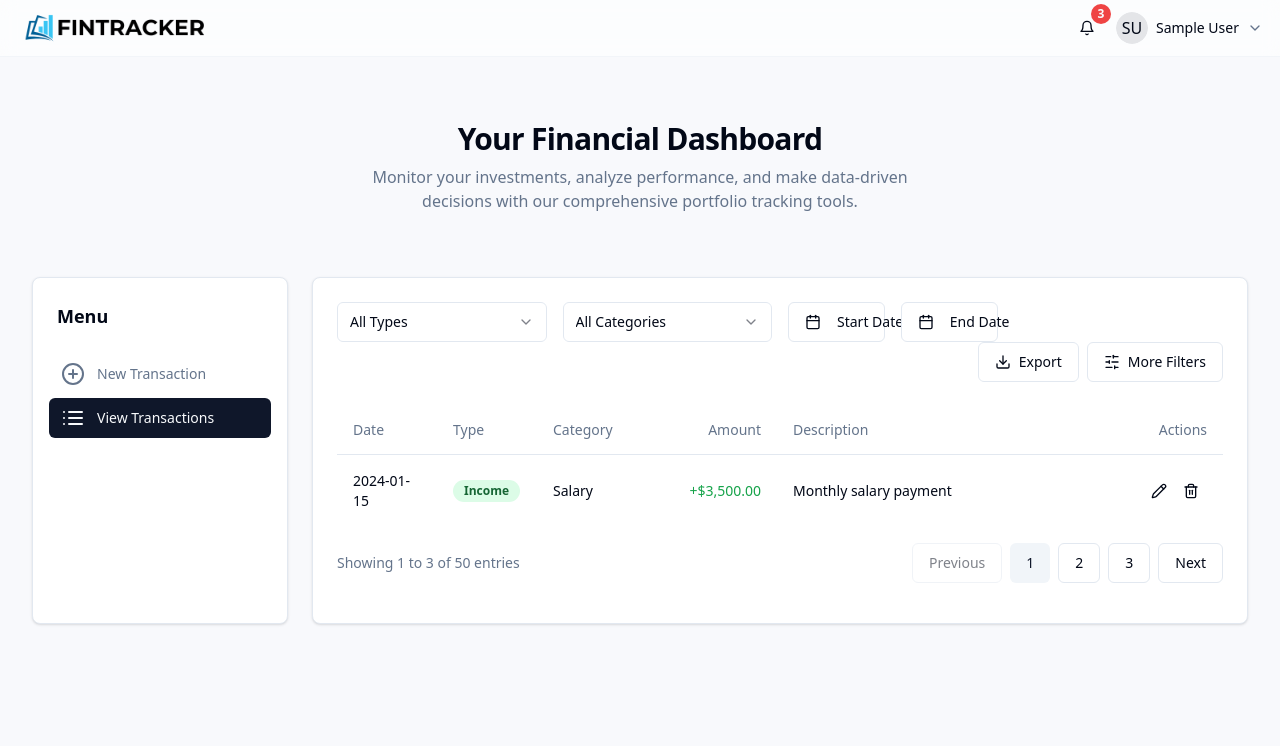
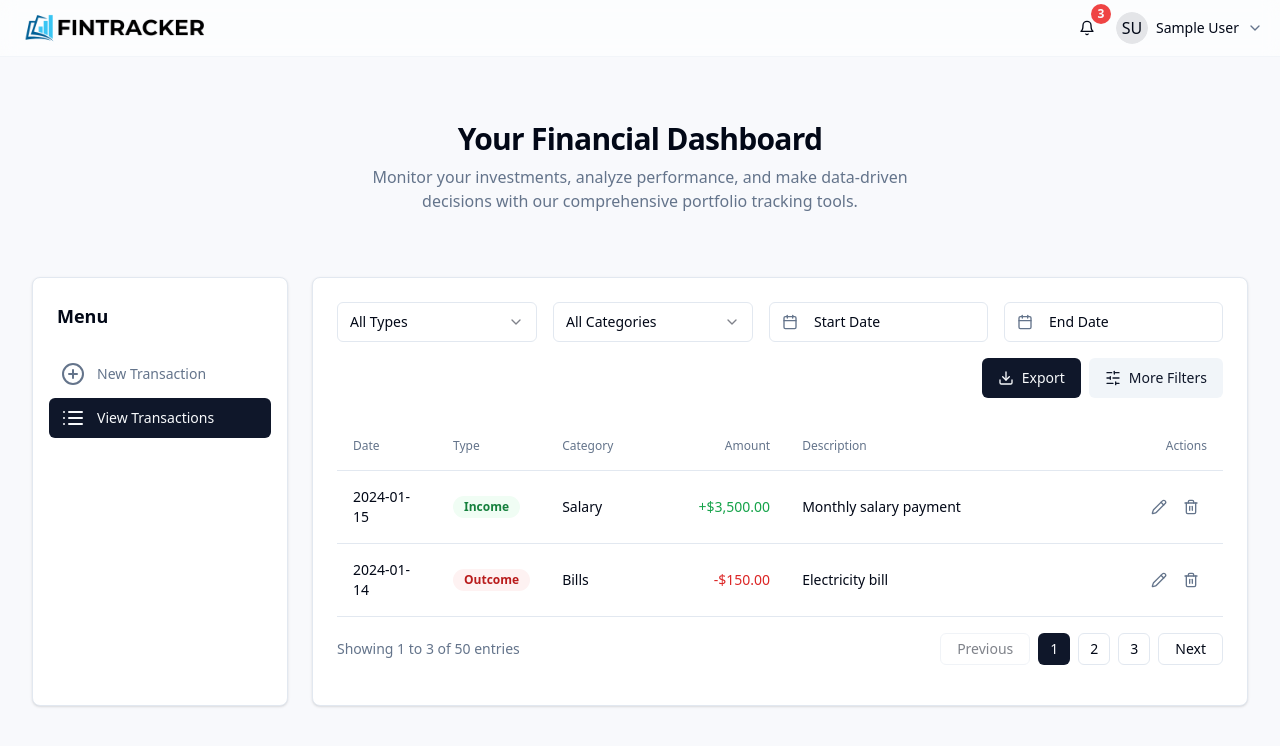
Before and after one commit to odagora/personal-finance-goals-tracker, a React (Vite) app in the folder frontend/: page /transactions in a window 1280 px wide. Shown: the top 746 px of the page. Built offline with nearby package versions, Linux system fonts and the light colour scheme; no server answers; sample sign-in values are in the browser's storage.

Commit message:
feat(ui): enhance transaction list page styling and components

```diff
--- a/frontend/src/components/common/TopNav/index.tsx
+++ b/frontend/src/components/common/TopNav/index.tsx
@@ -9,7 +9,7 @@ export function TopNav() {
 
   return (
     <header className="sticky top-0 z-50 w-full border-b border-border/40 bg-background/95 backdrop-blur supports-[backdrop-filter]:bg-background/60">
-      <div className="container flex h-14 max-w-screen-2xl items-center px-4">
+      <div className="container flex h-14 max-w-screen-xl items-center px-4">
         <div className="flex items-center">
           <Link to="/" className="flex items-center">
             <img src={Logo} alt="Fintracker" className="h-8 w-auto" />
--- a/frontend/src/pages/Transactions/ListTransactions.tsx
+++ b/frontend/src/pages/Transactions/ListTransactions.tsx
@@ -7,7 +7,7 @@ import { TransactionPagination } from './components/TransactionPagination';
 
 export function ListTransactions() {
   return (
-    <div className="min-h-screen bg-[#F8F9FC] max-w-screen-2xl mx-auto">
+    <div className="min-h-screen bg-[#F8F9FC] max-w-screen-xl mx-auto">
       <TopNav />
 
       {/* Header section with constrained width */}
@@ -31,10 +31,10 @@ export function ListTransactions() {
         </div>
         <main className="flex-1 min-w-0">
           <div className="mx-auto w-full">
-            <div className="rounded-lg border bg-white shadow overflow-x-auto">
+            <div className="rounded-lg border bg-white shadow">
               <div className="p-4 lg:p-6">
                 <TransactionFilters />
-                <div className="relative w-full">
+                <div className="relative w-full overflow-x-auto">
                   <div className="min-w-full inline-block align-middle">
                     <TransactionTable />
                   </div>
--- a/frontend/src/pages/Transactions/components/TransactionFilters.tsx
+++ b/frontend/src/pages/Transactions/components/TransactionFilters.tsx
@@ -13,12 +13,12 @@ import { Calendar as CalendarIcon, Download, SlidersHorizontal } from 'lucide-re
 
 export function TransactionFilters() {
   return (
-    <div className="mb-6 space-y-4 lg:space-y-0">
+    <div className="mb-6">
       {/* Types and Categories */}
-      <div className="grid grid-cols-1 lg:grid-cols-4 gap-4">
+      <div className="grid grid-cols-1 lg:grid-cols-[repeat(2,200px)_1fr] gap-4 mb-4">
         <Select>
-          <SelectTrigger>
-            <SelectValue placeholder="All Types" />
+          <SelectTrigger className="h-10 bg-white hover:bg-accent focus:ring-0">
+            <SelectValue placeholder="All Types" className="text-sm" />
           </SelectTrigger>
           <SelectContent>
             <SelectItem value="all">All Types</SelectItem>
@@ -28,8 +28,8 @@ export function TransactionFilters() {
         </Select>
 
         <Select>
-          <SelectTrigger>
-            <SelectValue placeholder="All Categories" />
+          <SelectTrigger className="h-10 bg-white hover:bg-accent focus:ring-0">
+            <SelectValue placeholder="All Categories" className="text-sm" />
           </SelectTrigger>
           <SelectContent>
             <SelectItem value="all">All Categories</SelectItem>
@@ -46,16 +46,16 @@ export function TransactionFilters() {
               <Button
                 variant="outline"
                 className={cn(
-                  'w-full justify-start text-left font-normal',
+                  'h-10 w-full justify-start bg-white px-3 text-left text-sm font-normal hover:bg-accent',
                   !Date && 'text-muted-foreground'
                 )}
               >
-                <CalendarIcon className="mr-2 h-4 w-4" />
+                <CalendarIcon className="mr-2 h-4 w-4 text-muted-foreground" />
                 Start Date
               </Button>
             </PopoverTrigger>
-            <PopoverContent className="w-auto p-0">
-              <Calendar mode="single" />
+            <PopoverContent className="w-auto p-0" align="start">
+              <Calendar mode="single" className="rounded-md border" />
             </PopoverContent>
           </Popover>
 
@@ -64,16 +64,16 @@ export function TransactionFilters() {
               <Button
                 variant="outline"
                 className={cn(
-                  'w-full justify-start text-left font-normal',
+                  'h-10 w-full justify-start bg-white px-3 text-left text-sm font-normal hover:bg-accent',
                   !Date && 'text-muted-foreground'
                 )}
               >
-                <CalendarIcon className="mr-2 h-4 w-4" />
+                <CalendarIcon className="mr-2 h-4 w-4 text-muted-foreground" />
                 End Date
               </Button>
             </PopoverTrigger>
-            <PopoverContent className="w-auto p-0">
-              <Calendar mode="single" />
+            <PopoverContent className="w-auto p-0" align="start">
+              <Calendar mode="single" className="rounded-md border" />
             </PopoverContent>
           </Popover>
         </div>
@@ -81,11 +81,11 @@ export function TransactionFilters() {
 
       {/* Action Buttons */}
       <div className="flex items-center justify-end gap-2">
-        <Button variant="outline" className="gap-2">
+        <Button className="h-10 gap-2 bg-primary px-4 hover:bg-primary/90">
           <Download className="h-4 w-4" />
           Export
         </Button>
-        <Button variant="outline" className="gap-2">
+        <Button variant="secondary" className="h-10 gap-2 px-4">
           <SlidersHorizontal className="h-4 w-4" />
           More Filters
         </Button>
--- a/frontend/src/pages/Transactions/components/TransactionPagination.tsx
+++ b/frontend/src/pages/Transactions/components/TransactionPagination.tsx
@@ -1,17 +1,57 @@
 import { Button } from '@/components/ui/button';
+import { cn } from '@/lib/utils';
 
-export function TransactionPagination() {
+interface TransactionPaginationProps {
+  currentPage?: number;
+  totalPages?: number;
+  totalItems?: number;
+  itemsPerPage?: number;
+  onPageChange?: (page: number) => void;
+}
+
+export function TransactionPagination({
+  currentPage = 1,
+  totalPages = 3,
+  totalItems = 50,
+  itemsPerPage = 3,
+}: TransactionPaginationProps) {
+  const startItem = (currentPage - 1) * itemsPerPage + 1;
+  const endItem = Math.min(currentPage * itemsPerPage, totalItems);
+
   return (
-    <div className="flex items-center justify-between py-4">
-      <div className="text-sm text-muted-foreground">Showing 1 to 3 of 50 entries</div>
-      <div className="flex gap-2">
-        <Button variant="outline" disabled>
+    <div className="flex items-center justify-between border-t py-4">
+      <p className="text-sm text-muted-foreground">
+        Showing {startItem} to {endItem} of {totalItems} entries
+      </p>
+      <div className="flex items-center space-x-2">
+        <Button
+          variant="outline"
+          size="sm"
+          className="h-8 px-4 text-sm disabled:opacity-50"
+          disabled={currentPage === 1}
+        >
           Previous
         </Button>
-        <Button variant="secondary">1</Button>
-        <Button variant="outline">2</Button>
-        <Button variant="outline">3</Button>
-        <Button variant="outline">Next</Button>
+        {Array.from({ length: totalPages }, (_, i) => i + 1).map((page) => (
+          <Button
+            key={page}
+            variant={page === currentPage ? 'default' : 'outline'}
+            size="sm"
+            className={cn('h-8 w-8 text-sm', {
+              'bg-primary text-primary-foreground hover:bg-primary/90': page === currentPage,
+            })}
+          >
+            {page}
+          </Button>
+        ))}
+        <Button
+          variant="outline"
+          size="sm"
+          className="h-8 px-4 text-sm disabled:opacity-50"
+          disabled={currentPage === totalPages}
+        >
+          Next
+        </Button>
       </div>
     </div>
   );
--- a/frontend/src/pages/Transactions/components/TransactionTable.tsx
+++ b/frontend/src/pages/Transactions/components/TransactionTable.tsx
@@ -10,39 +10,51 @@ import { Badge } from '@/components/ui/badge';
 import { Button } from '@/components/ui/button';
 import { Pencil, Trash2 } from 'lucide-react';
 import { Tooltip, TooltipContent, TooltipProvider, TooltipTrigger } from '@/components/ui/tooltip';
-// import { TransactionType } from '../types/transaction';
 
 export function TransactionTable() {
   return (
-    <Table className="min-w-full divide-y divide-gray-200">
+    <Table>
       <TableHeader>
-        <TableRow>
-          <TableHead className="w-[100px]">Date</TableHead>
-          <TableHead className="w-[100px]">Type</TableHead>
-          <TableHead className="w-[120px]">Category</TableHead>
-          <TableHead className="w-[120px] text-right">Amount</TableHead>
-          <TableHead className="min-w-[200px]">Description</TableHead>
-          <TableHead className="w-[100px] text-right">Actions</TableHead>
+        <TableRow className="hover:bg-transparent">
+          <TableHead className="w-[100px] text-xs font-medium text-muted-foreground">
+            Date
+          </TableHead>
+          <TableHead className="w-[100px] text-xs font-medium text-muted-foreground">
+            Type
+          </TableHead>
+          <TableHead className="w-[120px] text-xs font-medium text-muted-foreground">
+            Category
+          </TableHead>
+          <TableHead className="w-[120px] text-right text-xs font-medium text-muted-foreground">
+            Amount
+          </TableHead>
+          <TableHead className="min-w-[200px] text-xs font-medium text-muted-foreground">
+            Description
+          </TableHead>
+          <TableHead className="w-[100px] text-right text-xs font-medium text-muted-foreground">
+            Actions
+          </TableHead>
         </TableRow>
       </TableHeader>
       <TableBody>
-        {/* Mock data - will be replaced with real data */}
-        <TableRow>
-          <TableCell>2024-01-15</TableCell>
+        <TableRow className="hover:bg-accent/50">
+          <TableCell className="text-sm">2024-01-15</TableCell>
           <TableCell>
-            <Badge variant="secondary" className="bg-green-100 text-green-800">
+            <Badge className="bg-green-50 text-green-700 hover:bg-green-50 px-2.5 py-0.5">
               Income
             </Badge>
           </TableCell>
-          <TableCell>Salary</TableCell>
-          <TableCell className="text-right text-green-600">+$3,500.00</TableCell>
-          <TableCell>Monthly salary payment</TableCell>
+          <TableCell className="text-sm">Salary</TableCell>
+          <TableCell className="text-right text-sm font-medium text-green-600">
+            +$3,500.00
+          </TableCell>
+          <TableCell className="text-sm">Monthly salary payment</TableCell>
           <TableCell className="text-right">
             <TooltipProvider>
               <Tooltip>
                 <TooltipTrigger asChild>
-                  <Button variant="ghost" size="icon" className="h-8 w-8">
-                    <Pencil className="h-4 w-4" />
+                  <Button variant="ghost" size="icon" className="h-8 w-8 hover:bg-accent">
+                    <Pencil className="h-4 w-4 text-muted-foreground" />
                   </Button>
                 </TooltipTrigger>
                 <TooltipContent>Edit transaction</TooltipContent>
@@ -51,8 +63,39 @@ export function TransactionTable() {
             <TooltipProvider>
               <Tooltip>
                 <TooltipTrigger asChild>
-                  <Button variant="ghost" size="icon" className="h-8 w-8">
-                    <Trash2 className="h-4 w-4" />
+                  <Button variant="ghost" size="icon" className="h-8 w-8 hover:bg-accent">
+                    <Trash2 className="h-4 w-4 text-muted-foreground" />
+                  </Button>
+                </TooltipTrigger>
+                <TooltipContent>Delete transaction</TooltipContent>
+              </Tooltip>
+            </TooltipProvider>
+          </TableCell>
+        </TableRow>
+        <TableRow className="hover:bg-accent/50">
+          <TableCell className="text-sm">2024-01-14</TableCell>
+          <TableCell>
+            <Badge className="bg-red-50 text-red-700 hover:bg-red-50 px-2.5 py-0.5">Outcome</Badge>
+          </TableCell>
+          <TableCell className="text-sm">Bills</TableCell>
+          <TableCell className="text-right text-sm font-medium text-red-600">-$150.00</TableCell>
+          <TableCell className="text-sm">Electricity bill</TableCell>
+          <TableCell className="text-right">
+            <TooltipProvider>
+              <Tooltip>
+                <TooltipTrigger asChild>
+                  <Button variant="ghost" size="icon" className="h-8 w-8 hover:bg-accent">
+                    <Pencil className="h-4 w-4 text-muted-foreground" />
+                  </Button>
+                </TooltipTrigger>
+                <TooltipContent>Edit transaction</TooltipContent>
+              </Tooltip>
+            </TooltipProvider>
+            <TooltipProvider>
+              <Tooltip>
+                <TooltipTrigger asChild>
+                  <Button variant="ghost" size="icon" className="h-8 w-8 hover:bg-accent">
+                    <Trash2 className="h-4 w-4 text-muted-foreground" />
                   </Button>
                 </TooltipTrigger>
                 <TooltipContent>Delete transaction</TooltipContent>
```
Also changed, not shown: frontend/src/components/ui/calendar.tsx (+23 -24 lines).
